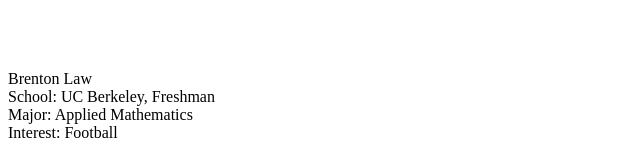
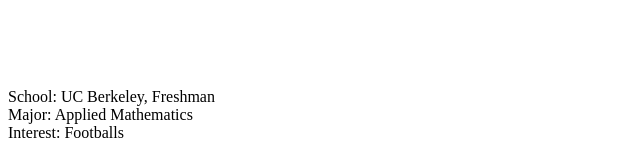
Before and after one commit to brtnlaw/brtnlaw.github.io, a plain HTML site: page index.html in a window 1280 px wide. Shown: the part 1750-1905 px from the top of the page, 0-640 px from the left. Drawn offline with Linux system fonts and the light colour scheme.

Commit message:
altered index.html

```diff
--- a/index.html
+++ b/index.html
@@ -12,13 +12,12 @@
 		Brenton Law
 	</h1>
 	<p>
-		Brenton Law
 		<br>
 		School: UC Berkeley, Freshman
 		<br>
 		Major: Applied Mathematics
 		<br>
-		Interest: Football
+		Interest: Footballs
 	</p>
 </body>
 
```
